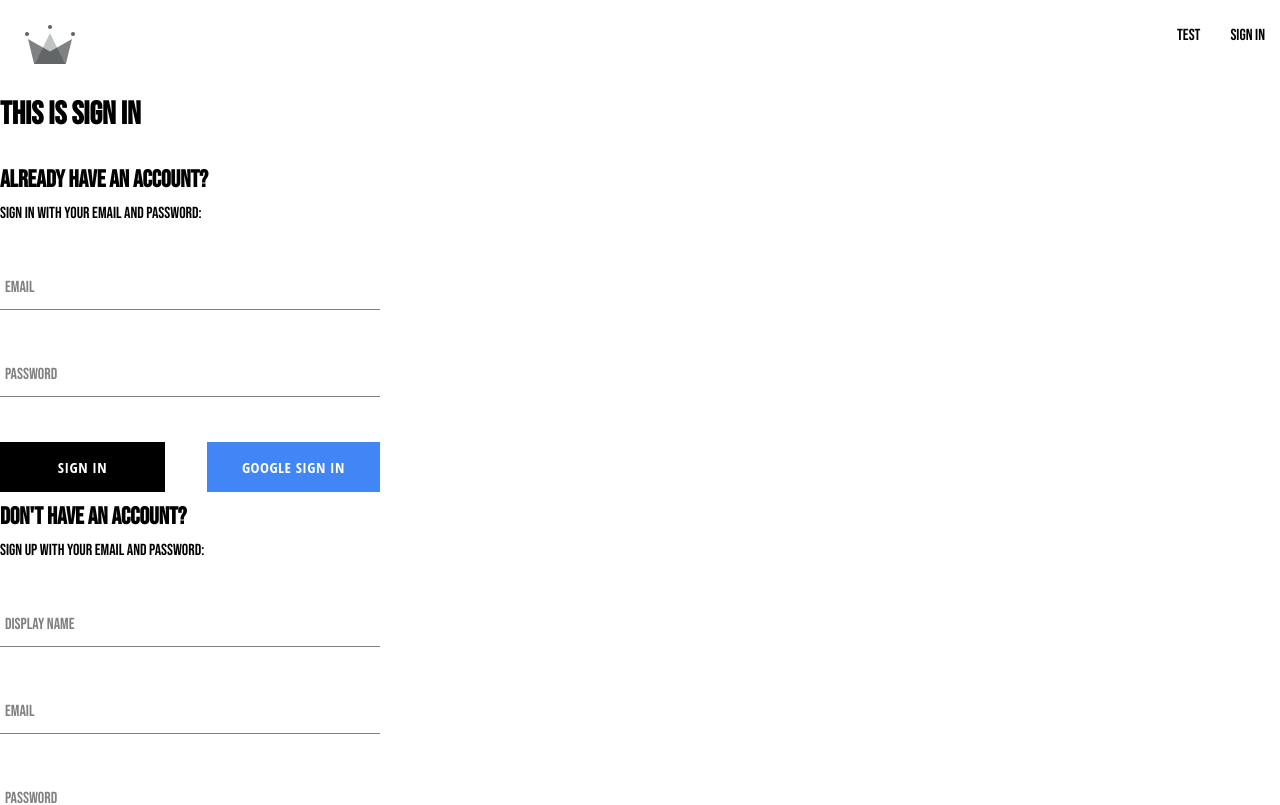
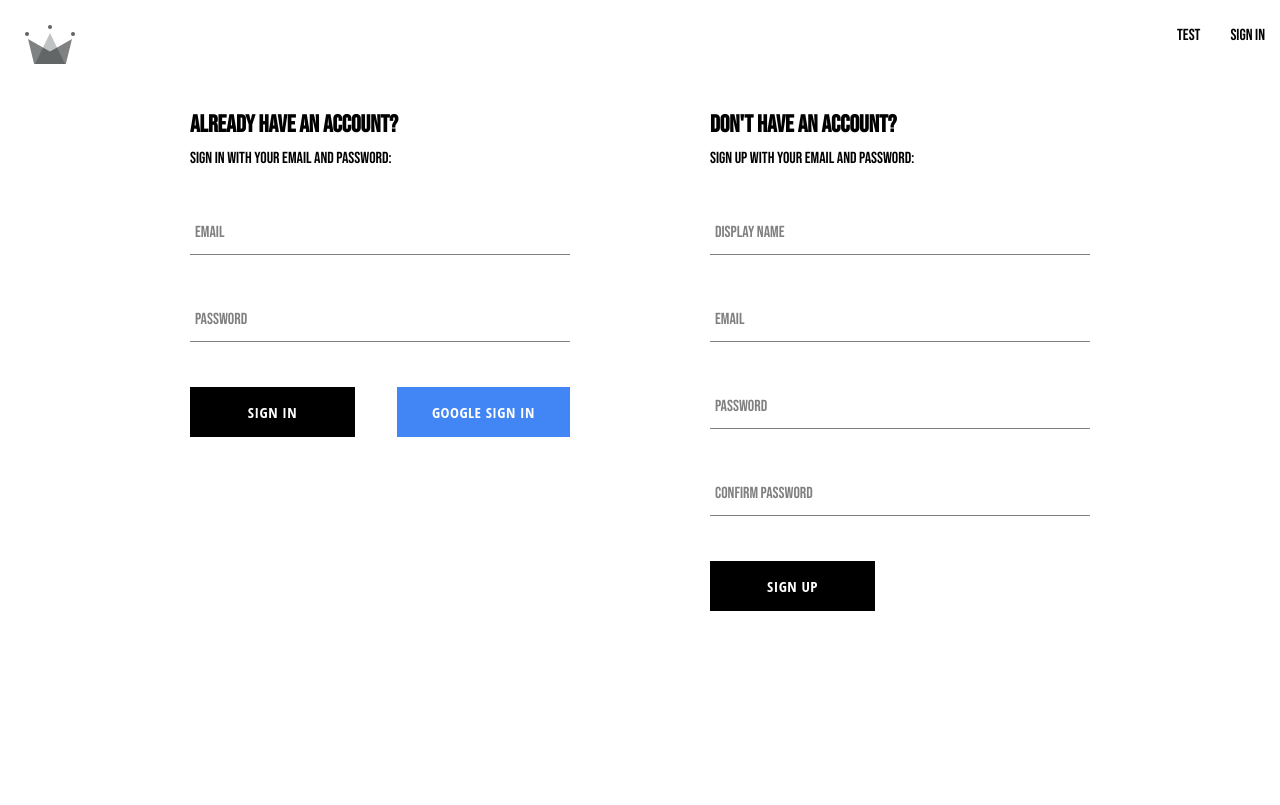
Before and after one commit to MiUlon/crwn-clothing3, a React (Create React App) app: page /auth in a window 1280 px wide. Shown: the top 805 px of the page. Built offline with nearby package versions, Linux system fonts and the light colour scheme.

Commit message:
styling Authentication component

```diff
--- a/src/components/sign-in-form/sign-in-form.component.jsx
+++ b/src/components/sign-in-form/sign-in-form.component.jsx
@@ -33,7 +33,16 @@
             console.log(response);
             resetFormFields();
         } catch (error) {
-            console.log('Error creating user: ', error.message);
+            switch (error.code) {
+                case 'auth/user-not-found':
+                    alert('Email do not exists!');
+                    break;
+                case 'auth/wrong-password':
+                    alert('Password is incorrect!');
+                    break;
+                default:
+                    console.log('Error creating user: ', error.message);
+            };
         };
     };
 
@@ -54,7 +63,7 @@
 
                 <div className='buttons-container'>
                     <Button type='submit'>Sign In</Button>
-                    <Button buttonType='google' onClick={signInWithGoogle}>Google sign in</Button>
+                    <Button type='button' buttonType='google' onClick={signInWithGoogle}>Google sign in</Button>
                 </div>
             </form>
         </div>
--- a/src/routes/authentication/authentication.component.jsx
+++ b/src/routes/authentication/authentication.component.jsx
@@ -1,11 +1,10 @@
-import { signInWithGooglePopup, createUserDocumentFromAuth } from '../../utils/firebase/firebase.utils';
 import SignUpForm from '../../components/sign-up-form/sign-up-form.component';
 import SignInForm from '../../components/sign-in-form/sign-in-form.component';
+import './authentication.styles.scss';
 
 const Authentication = () => {
     return (
-        <div>
-            <h1>This is Sign In</h1>
+        <div className='authentication-container'>
             <SignInForm />
             <SignUpForm />
         </div>
--- /dev/null
+++ b/src/routes/authentication/authentication.styles.scss
@@ -0,0 +1,6 @@
+.authentication-container {
+    display: flex;
+    justify-content: space-between;
+    width: 900px;
+    margin: 30px auto;
+}
```
